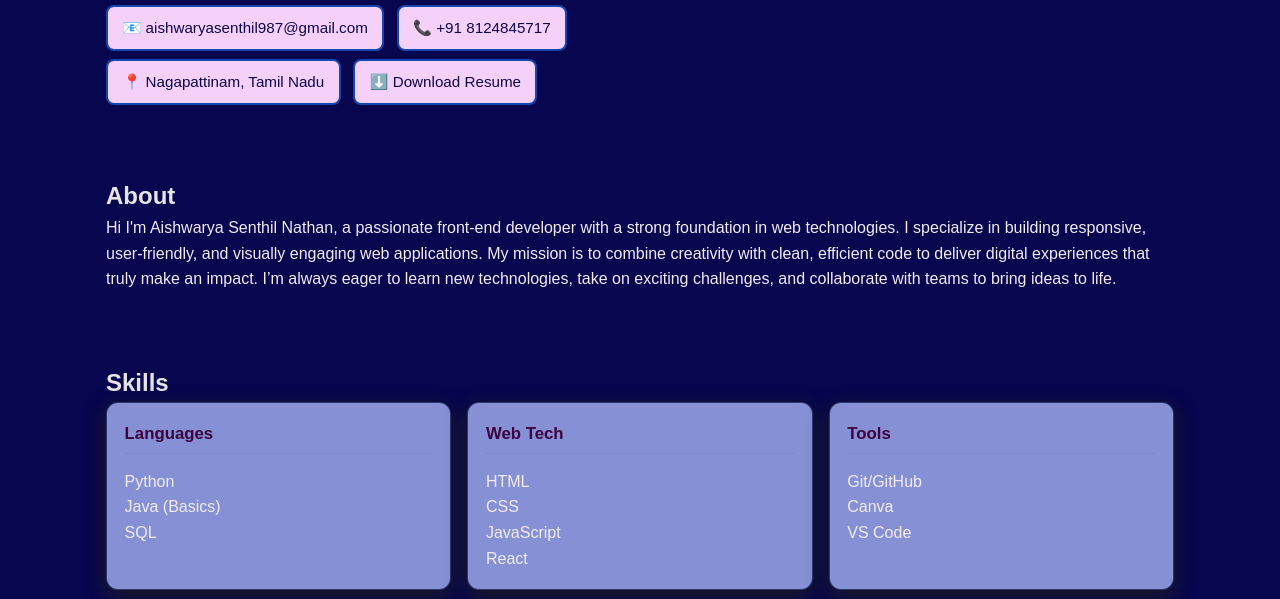
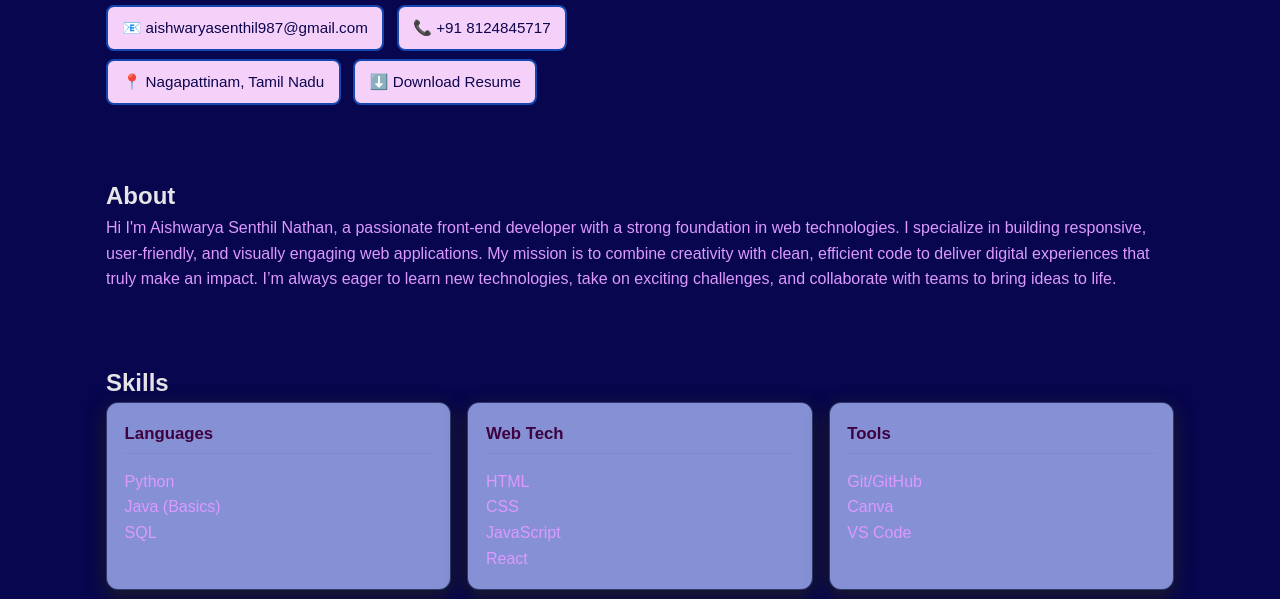
Before and after one commit to aishwaryasenthilnathan/Aishu_portfolio, a plain HTML site: page portfolio/index.html in a window 1280 px wide. Shown: the part 201-800 px from the top of the page. Drawn offline with Linux system fonts and the light colour scheme.

Commit message:
update files

```diff
--- a/portfolio/style.css
+++ b/portfolio/style.css
@@ -195,7 +195,7 @@ footer{
 }
 
 p, li {
-    color: #f2eaf6;
+    color: #dd99ff;
  }
 li{
      margin-bottom:0.35rem;
```
